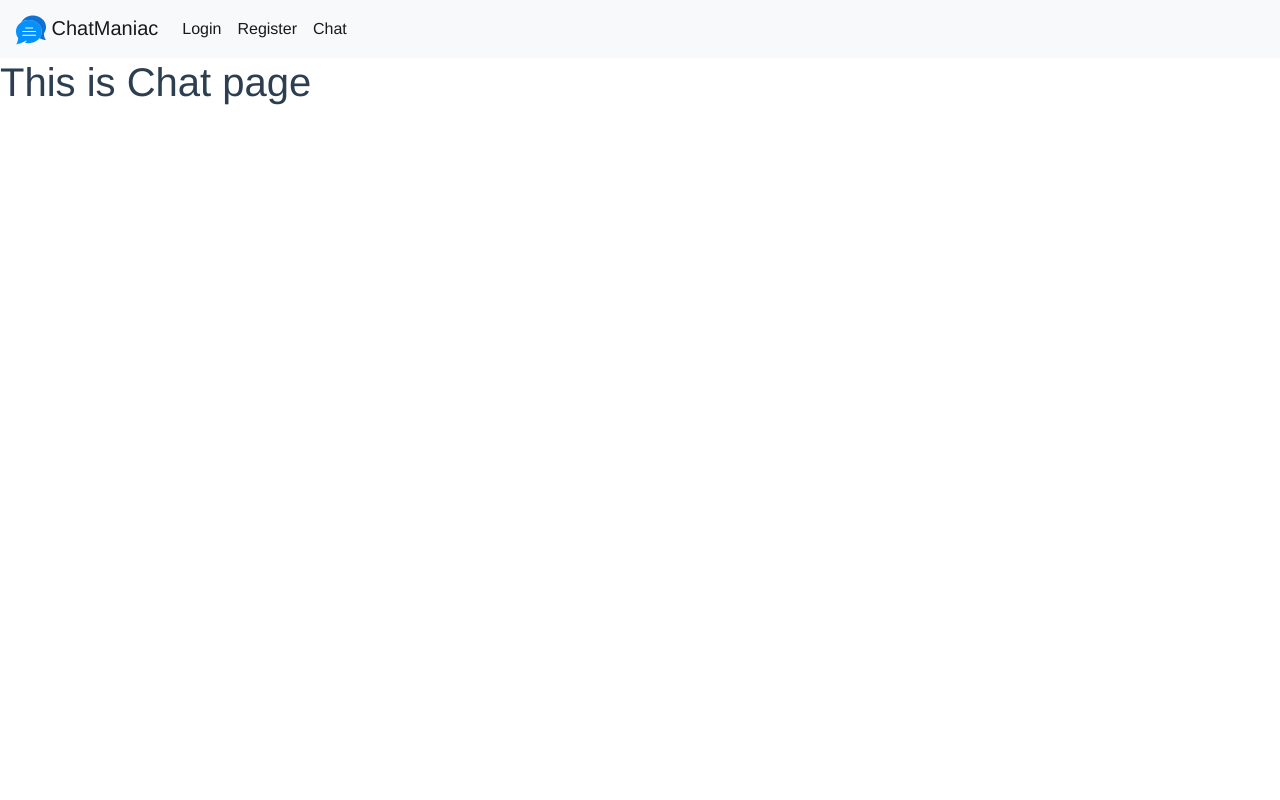
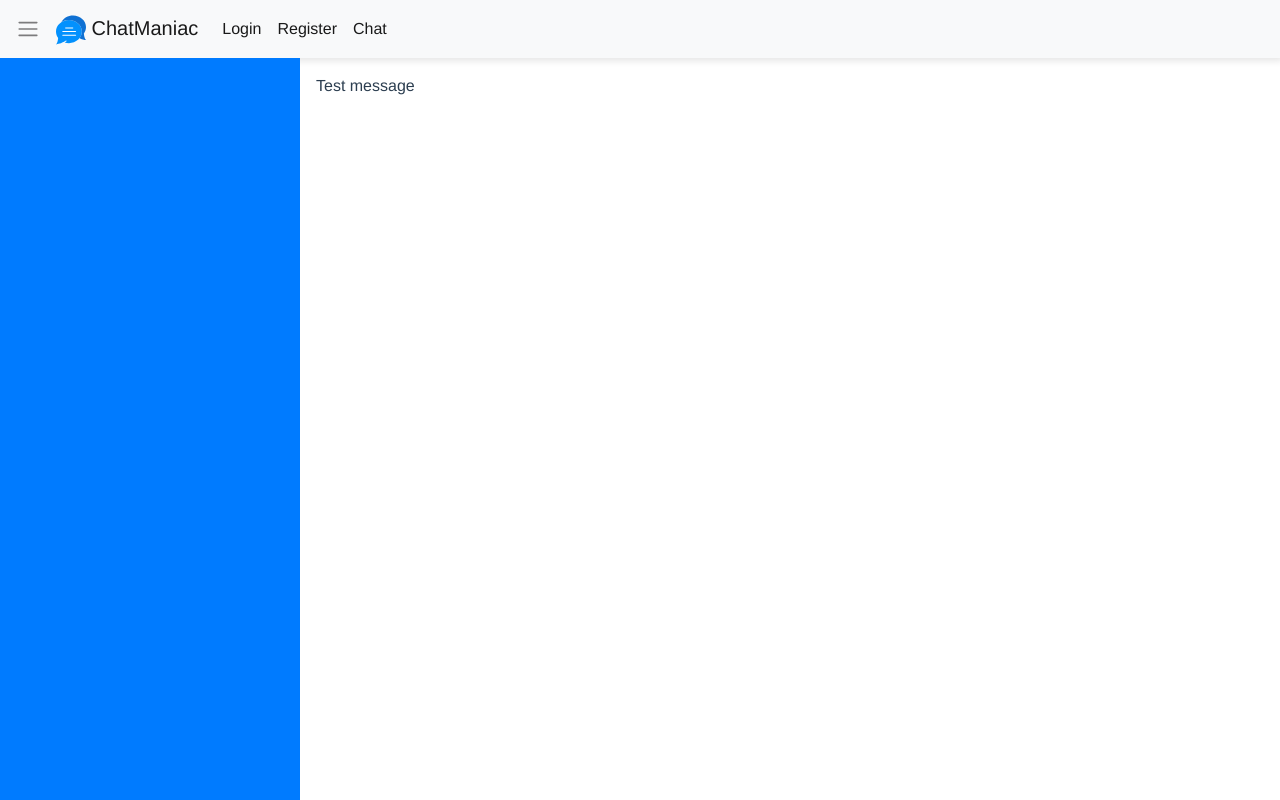
Before and after one commit to RajovicMirko/chatroom, a Vue app: page /chat in a window 1280 px wide. Built offline with nearby package versions, Linux system fonts and the light colour scheme.

Commit message:
Chat page working on chat page layout

```diff
--- a/public/index.html
+++ b/public/index.html
@@ -12,8 +12,14 @@
       integrity="sha384-9aIt2nRpC12Uk9gS9baDl411NQApFmC26EwAOH8WgZl5MYYxFfc+NcPb1dKGj7Sk"
       crossorigin="anonymous"
     />
+    <script
+      src="https://code.jquery.com/jquery-3.5.1.slim.min.js"
+      integrity="sha384-DfXdz2htPH0lsSSs5nCTpuj/zy4C+OGpamoFVy38MVBnE+IbbVYUew+OrCXaRkfj"
+      crossorigin="anonymous"
+    ></script>
     <!-- end region bootstrap -->
 
+    <link rel="stylesheet" href="./style/style.css" />
     <title><%= htmlWebpackPlugin.options.title %></title>
   </head>
   <body>
@@ -28,11 +34,6 @@
     <!-- built files will be auto injected -->
     <!-- region bootstrap -->
     <script
-      src="https://code.jquery.com/jquery-3.5.1.slim.min.js"
-      integrity="sha384-DfXdz2htPH0lsSSs5nCTpuj/zy4C+OGpamoFVy38MVBnE+IbbVYUew+OrCXaRkfj"
-      crossorigin="anonymous"
-    ></script>
-    <script
       src="https://cdn.jsdelivr.net/npm/popper.js@1.16.0/dist/umd/popper.min.js"
       integrity="sha384-Q6E9RHvbIyZFJoft+2mJbHaEWldlvI9IOYy5n3zV9zzTtmI3UksdQRVvoxMfooAo"
       crossorigin="anonymous"
--- /dev/null
+++ b/public/style/style.css
@@ -0,0 +1,55 @@
+/* APP *********************************************************************************************************/
+
+/* FORM *********************************************************************************************************/
+.login {
+}
+
+.form-def {
+  width: 320px;
+}
+
+.form-inputs > input {
+  margin-bottom: 1rem;
+  box-shadow: 2px 2px 5px rgba(0, 0, 0, 0.15);
+}
+/* LOGIN *********************************************************************************************************/
+/* .login {
+}
+
+.login-form {
+  width: 320px;
+}
+
+.login-form .inputs input {
+  margin-bottom: 1rem;
+  box-shadow: 2px 2px 5px rgba(0, 0, 0, 0.15);
+} */
+
+/* REGISTER *********************************************************************************************************/
+.register {
+}
+
+.register-form {
+  width: 320px;
+}
+
+.register-form .inputs input {
+  margin-bottom: 1rem;
+  box-shadow: 2px 2px 5px rgba(0, 0, 0, 0.15);
+}
+
+/* CHAT *********************************************************************************************************/
+#frame * img {
+  width: 50px;
+  height: 50px;
+  border: 3px solid rgb(184, 182, 182);
+  border-radius: 50%;
+}
+
+.online {
+  border-color: rgb(5, 240, 5) !important;
+}
+
+.offline {
+  border-color: rgb(250, 112, 112) !important;
+}
--- a/src/App.vue
+++ b/src/App.vue
@@ -1,7 +1,7 @@
 <template>
-  <div id="app">
+  <div id="app" class="d-flex flex-column">
     <Navigation />
-    <router-view />
+    <router-view style="flex: 1" />
   </div>
 </template>
 
@@ -20,22 +20,6 @@ export default {
   -moz-osx-font-smoothing: grayscale;
   /* text-align: center; */
   color: #2c3e50;
-}
-
-#app #nav {
-  text-align: center;
-}
-
-#nav {
-  padding: 30px;
-}
-
-#nav a {
-  font-weight: bold;
-  color: #2c3e50;
-}
-
-#nav a.router-link-exact-active {
-  color: #42b983;
+  height: 100vh;
 }
 </style>
--- a/src/components/Navigation.vue
+++ b/src/components/Navigation.vue
@@ -1,5 +1,8 @@
 <template>
   <nav class="navbar navbar-expand-lg navbar-light bg-light">
+    <!-- Drawer control -->
+    <span class="drawer-btn navbar-toggler-icon" @click="drawerControl"></span>
+
     <!-- Brand -->
     <router-link class="navbar-brand" to="/">
       <img src="../assets/chatLogo.svg" width="30" height="30" alt loading="lazy" />
@@ -39,9 +42,27 @@ export default {
     return {
       routes: this.$router.options.routes.filter(route => route.path !== "/")
     };
+  },
+
+  methods: {
+    drawerControl() {
+      const drawer = document.querySelector(".drawer");
+      drawer.classList.toggle("drawer-closed");
+    }
   }
 };
 </script>
 
 <style>
+.navbar {
+  box-shadow: 3px 3px 7px rgba(0, 0, 0, 0.1);
+}
+
+.drawer-btn {
+  margin-right: 1rem;
+}
+
+.drawer-btn:hover {
+  cursor: pointer;
+}
 </style>
--- a/src/views/Chat.vue
+++ b/src/views/Chat.vue
@@ -1,20 +1,40 @@
 <template>
-  <div>
-    <h1>This is {{ this.$router.history.current.name }} page</h1>
-    {{ data }}
+  <div class="chat d-flex">
+    <div class="drawer bg-primary"></div>
+    <div class="messages">Test message</div>
   </div>
 </template>
 
 <script>
 export default {
-  name: "Chat",
-  computed: {
-    data() {
-      console.log(this.$router.currentRoute.query.data);
-      return this.$router.currentRoute.query.data;
-    },
-  },
+  name: "Chat"
 };
 </script>
 
-<style></style>
+<style>
+.chat {
+  overflow: hidden;
+}
+
+.drawer {
+  position: relative;
+  min-width: 300px;
+  max-width: 300px;
+  left: 0;
+  transition: left 0.5s cubic-bezier(0.82, 0.085, 0.395, 0.895);
+  overflow: hidden;
+}
+
+.drawer-closed {
+  position: relative;
+  left: -300px;
+  display: hidden;
+  overflow: hidden;
+}
+
+.messages {
+  padding: 1rem 1rem 0 1rem;
+  flex: 1;
+  overflow: hidden;
+}
+</style>
--- a/src/views/Home.vue
+++ b/src/views/Home.vue
@@ -1,6 +1,9 @@
 <template>
-  <div class="home">
-    <h1>This is {{this.$router.history.current.name}} page</h1>
+  <div class="home position-center">
+    <div class="container position-center">
+      <img src="../assets/chatLogo.svg" alt class="m-4" style="width: 100px; height: 100px;" />
+      <h1>Welcome to ChatManiac</h1>
+    </div>
   </div>
 </template>
 
@@ -11,4 +14,9 @@ export default {
 </script>
 
 <style>
+.position-center {
+  display: flex;
+  align-items: center;
+  justify-content: center;
+}
 </style>
--- a/src/views/Login.vue
+++ b/src/views/Login.vue
@@ -1,11 +1,11 @@
 <template>
   <div class="login container d-flex justify-content-center align-items-center">
-    <form class="login-form" @submit="submitForm">
+    <form class="form-def" @submit="submitForm">
       <div class="title text-center">
         <h2>Chat login</h2>
       </div>
 
-      <div class="inputs">
+      <div class="form-inputs">
         <input
           ref="username"
           v-model="username"
@@ -25,13 +25,7 @@
 
       <div class="actions d-flex justify-content-between">
         <button type="submit" class="btn btn-primary">Login</button>
-        <button
-          type="button"
-          class="btn btn-outline-warning"
-          @click="regiserPage"
-        >
-          Register
-        </button>
+        <button type="button" class="btn btn-outline-warning" @click="regiserPage">Register</button>
       </div>
     </form>
   </div>
@@ -43,7 +37,7 @@ export default {
   data() {
     return {
       username: "",
-      password: "",
+      password: ""
     };
   },
 
@@ -58,42 +52,28 @@ export default {
 
       this.$axios
         .get("https://api.coindesk.com/v1/bpi/currentprice.json")
-        .then((response) => response.data)
-        .then((data) => {
+        .then(response => response.data)
+        .then(data => {
           return data;
         })
-        .then((d) => {
-          this.$router.push({
-            path: "/chat",
-            query: {
-              data: Object.assign({}, d),
-            },
-          });
+        .then(d => {
+          d;
+          this.$router.push("/chat");
+          // this.$router.push({
+          //   path: "/chat",
+          //   query: {
+          //     data: Object.assign({}, d)
+          //   }
+          // });
         })
-        .catch((err) => console.log(err));
+        .catch(err => console.log(err));
     },
 
     regiserPage() {
       this.$router.push({
-        path: "/register",
+        path: "/register"
       });
-    },
-  },
+    }
+  }
 };
 </script>
-
-<style>
-.login {
-  /* Solve full height problem */
-  /* height: 100vh; */
-}
-
-.login-form {
-  width: 350px;
-}
-
-.login-form .inputs input {
-  margin-bottom: 1rem;
-  box-shadow: 2px 2px 5px rgba(0, 0, 0, 0.15);
-}
-</style>
--- a/src/views/Register.vue
+++ b/src/views/Register.vue
@@ -1,11 +1,11 @@
 <template>
   <div class="register container d-flex justify-content-center align-items-center">
-    <form class="register-form" @submit="submitForm">
+    <form class="form-def" @submit="submitForm">
       <div class="title text-center">
         <h2>Chat registration</h2>
       </div>
 
-      <div class="inputs">
+      <div class="form-inputs">
         <input
           ref="username"
           type="username"
@@ -66,17 +66,4 @@ export default {
 </script>
 
 <style>
-.register {
-  /* Solve full height problem */
-  /* height: 100vh; */
-}
-
-.register-form {
-  width: 350px;
-}
-
-.register-form .inputs input {
-  margin-bottom: 1rem;
-  box-shadow: 2px 2px 5px rgba(0, 0, 0, 0.15);
-}
 </style>
```
